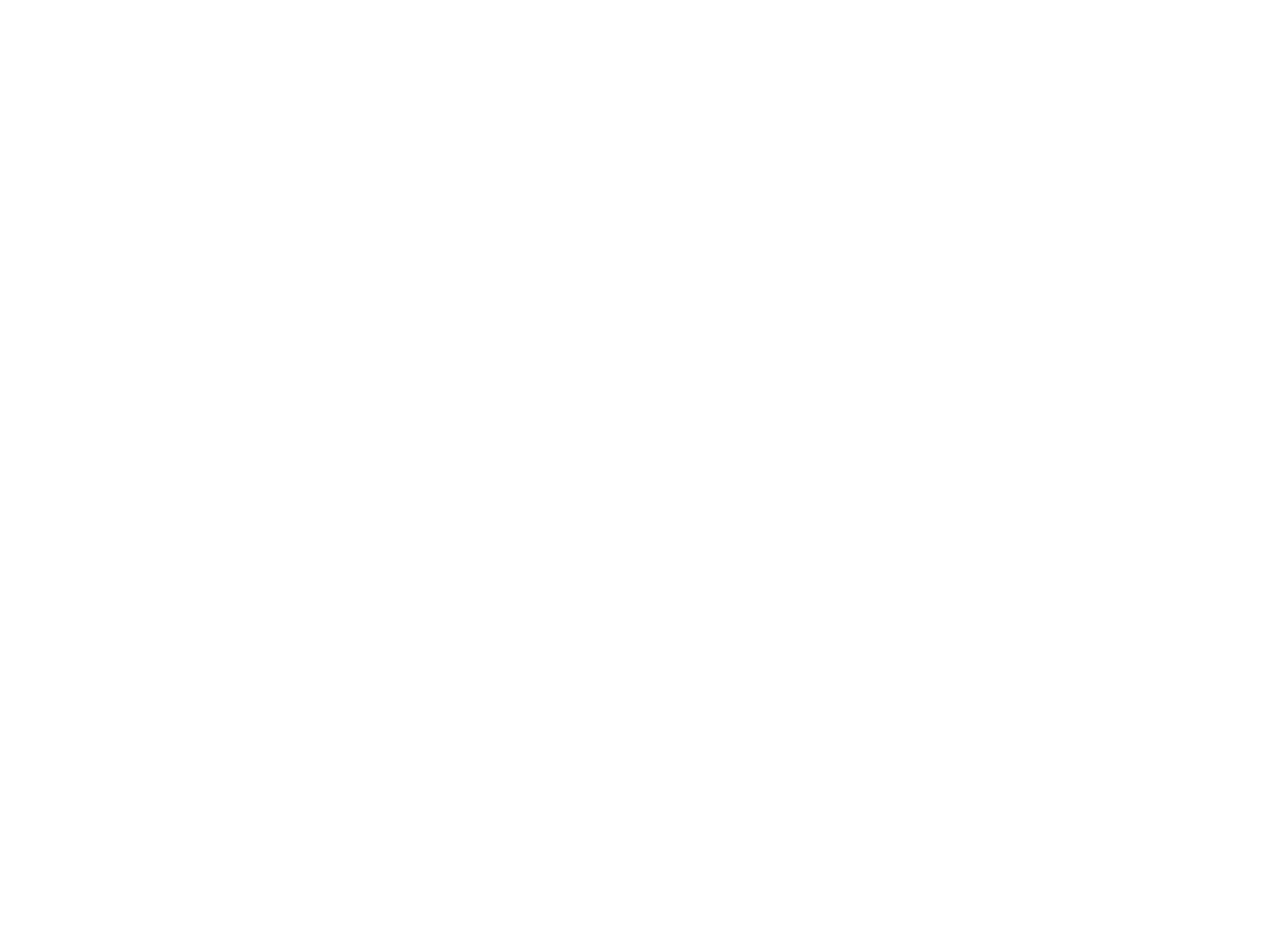
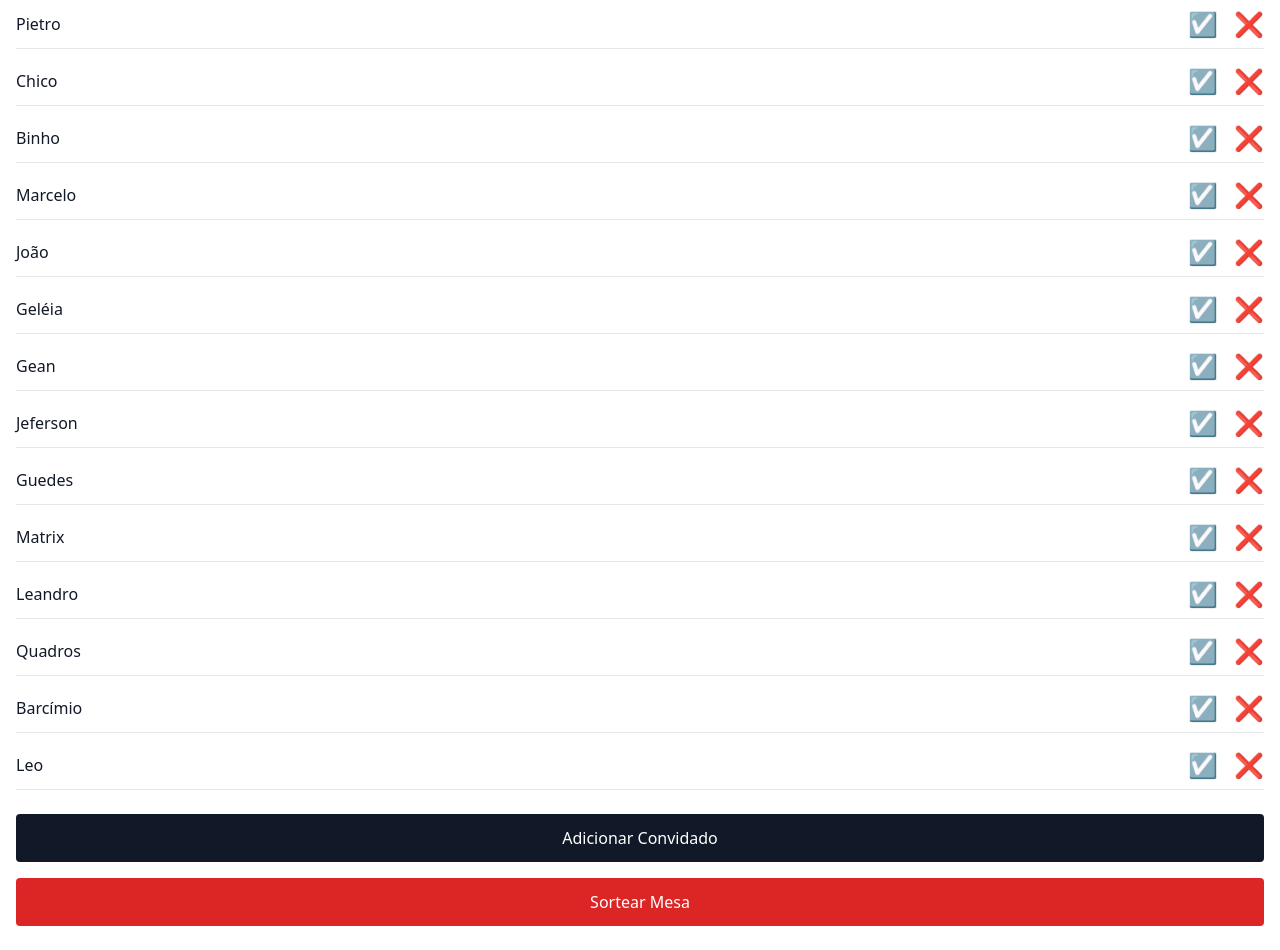
Before and after one commit to loboapps/com.grillo.apt, a React (Vite) app: page /config-etapa in a window 1280 px wide. Shown: the part 80-1030 px from the top of the page. Before the commit the page ends 800 px from the top, so only its background shows below. Built offline with nearby package versions, Linux system fonts and the light colour scheme.

Commit message:
01 - config etapa

```diff
--- a/src/main.tsx
+++ b/src/main.tsx
@@ -3,6 +3,7 @@
 import { BrowserRouter, Routes, Route } from 'react-router-dom'
 import App from './App'
 import Admin from './pages/admin'
+import ConfigEtapa from './pages/ConfigEtapa'
 import './index.css'
 import { AuthProvider } from './contexts/AuthContext'
 
@@ -13,7 +14,7 @@
         <Routes>
           <Route path="/" element={<App />} />
           <Route path="/admin" element={<Admin />} />
-          <Route path="/config-etapa" element={<div>Config Etapa</div>} />
+          <Route path="/config-etapa" element={<ConfigEtapa />} />
           <Route path="/gerenciar-etapa" element={<div>Gerenciar Etapa</div>} />
           <Route path="/cadastrar-usuarios" element={<div>Cadastrar Usuários</div>} />
         </Routes>
--- /dev/null
+++ b/src/pages/ConfigEtapa.tsx
@@ -0,0 +1,72 @@
+import React, { useState } from 'react'
+import Nav from '../components/Nav'
+
+const players = [
+  'Pietro', 'Chico', 'Binho', 'Marcelo', 'João',
+  'Geléia', 'Gean', 'Jeferson', 'Guedes', 'Matrix',
+  'Leandro', 'Quadros', 'Barcímio', 'Leo'
+]
+
+const ConfigEtapa = () => {
+  const [guests, setGuests] = useState<string[]>([])
+  const [newGuest, setNewGuest] = useState('')
+
+  const handleAddGuest = () => {
+    setGuests([...guests, ''])
+  }
+
+  const handleGuestChange = (index: number, value: string) => {
+    const updatedGuests = [...guests]
+    updatedGuests[index] = value
+    setGuests(updatedGuests)
+  }
+
+  return (
+    <div className="min-h-screen bg-white">
+      <Nav title="Config Etapa" />
+
+      <div className="px-4 py-6">
+        <div className="space-y-4">
+          {players.map((player, index) => (
+            <div key={index} className="flex items-center justify-between border-b pb-2">
+              <span className="text-gray-900">{player}</span>
+              <div className="space-x-4">
+                <button className="text-2xl">☑️</button>
+                <button className="text-2xl">❌</button>
+              </div>
+            </div>
+          ))}
+
+          {guests.map((guest, index) => (
+            <div key={`guest-${index}`} className="mt-2">
+              <input
+                type="text"
+                value={guest}
+                onChange={(e) => handleGuestChange(index, e.target.value)}
+                placeholder="Nome do convidado"
+                className="w-full p-2 border rounded"
+              />
+            </div>
+          ))}
+        </div>
+
+        <div className="mt-6 space-y-4">
+          <button
+            onClick={handleAddGuest}
+            className="w-full bg-gray-900 text-white p-3 rounded hover:bg-gray-800"
+          >
+            Adicionar Convidado
+          </button>
+
+          <button
+            className="w-full bg-red-600 text-white p-3 rounded hover:bg-red-700"
+          >
+            Sortear Mesa
+          </button>
+        </div>
+      </div>
+    </div>
+  )
+}
+
+export default ConfigEtapa
```
